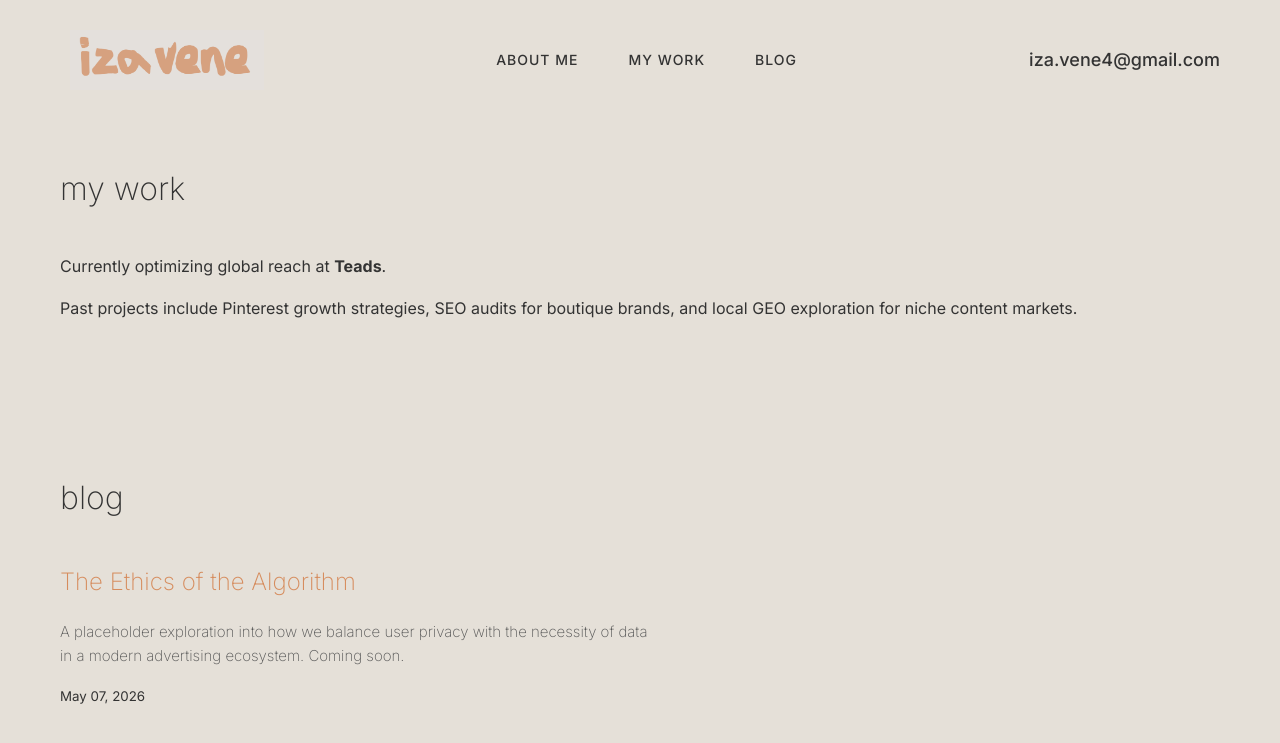
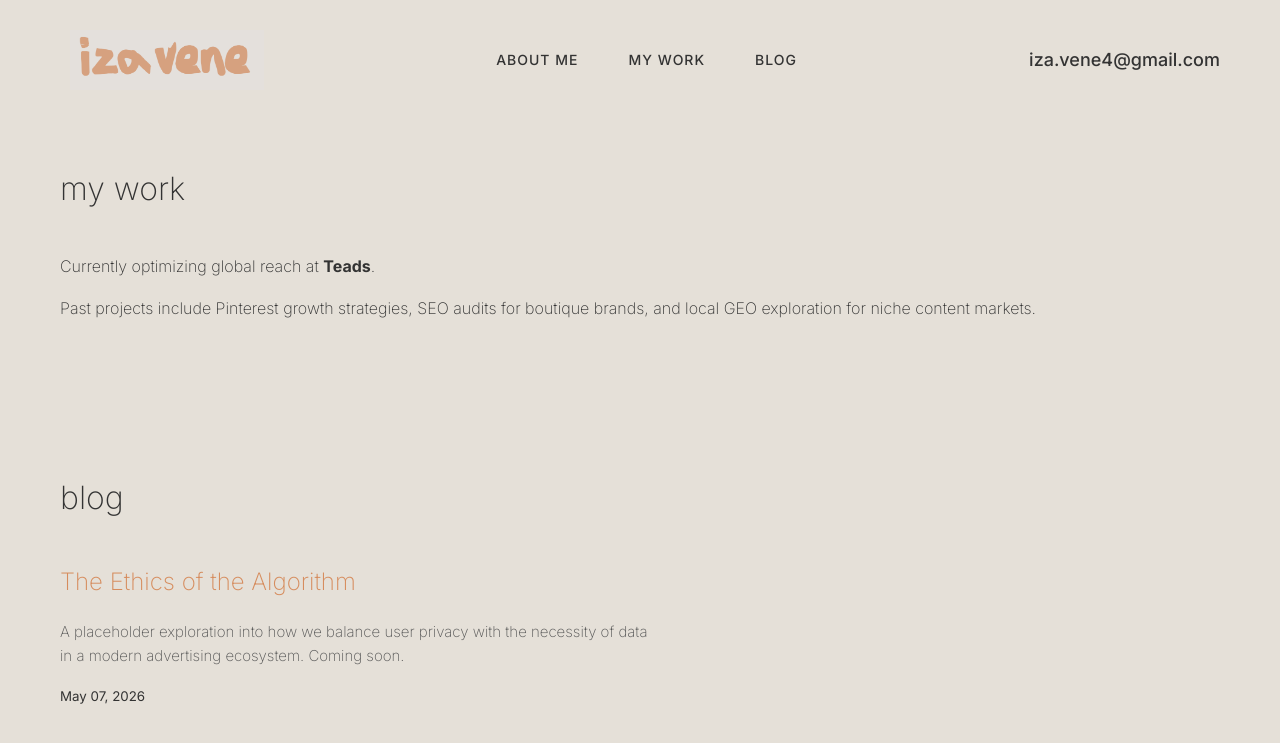
Before and after one commit to vendi525/vendi525.github.io, a Jekyll site: the page built from index.html, in a window 1280 px wide and 900 px high, scrolled down 809 px. Shown: the top 743 px of the window. Built offline with Jekyll 4.4.1, drawn with Linux system fonts in a browser that asks for light colours.

Commit message:
Update work section with current role and past projects

```diff
--- a/index.html
+++ b/index.html
@@ -20,7 +20,7 @@
 
 <section id="work">
   <h2 class="section-title">my work</h2>
-  <div class="work-grid">
+  <div class="section-text">
     <p>Currently optimizing global reach at <strong>Teads</strong>.</p>
     <p>Past projects include Pinterest growth strategies, SEO audits for boutique brands, and local GEO exploration for niche content markets.</p>
   </div>
```
